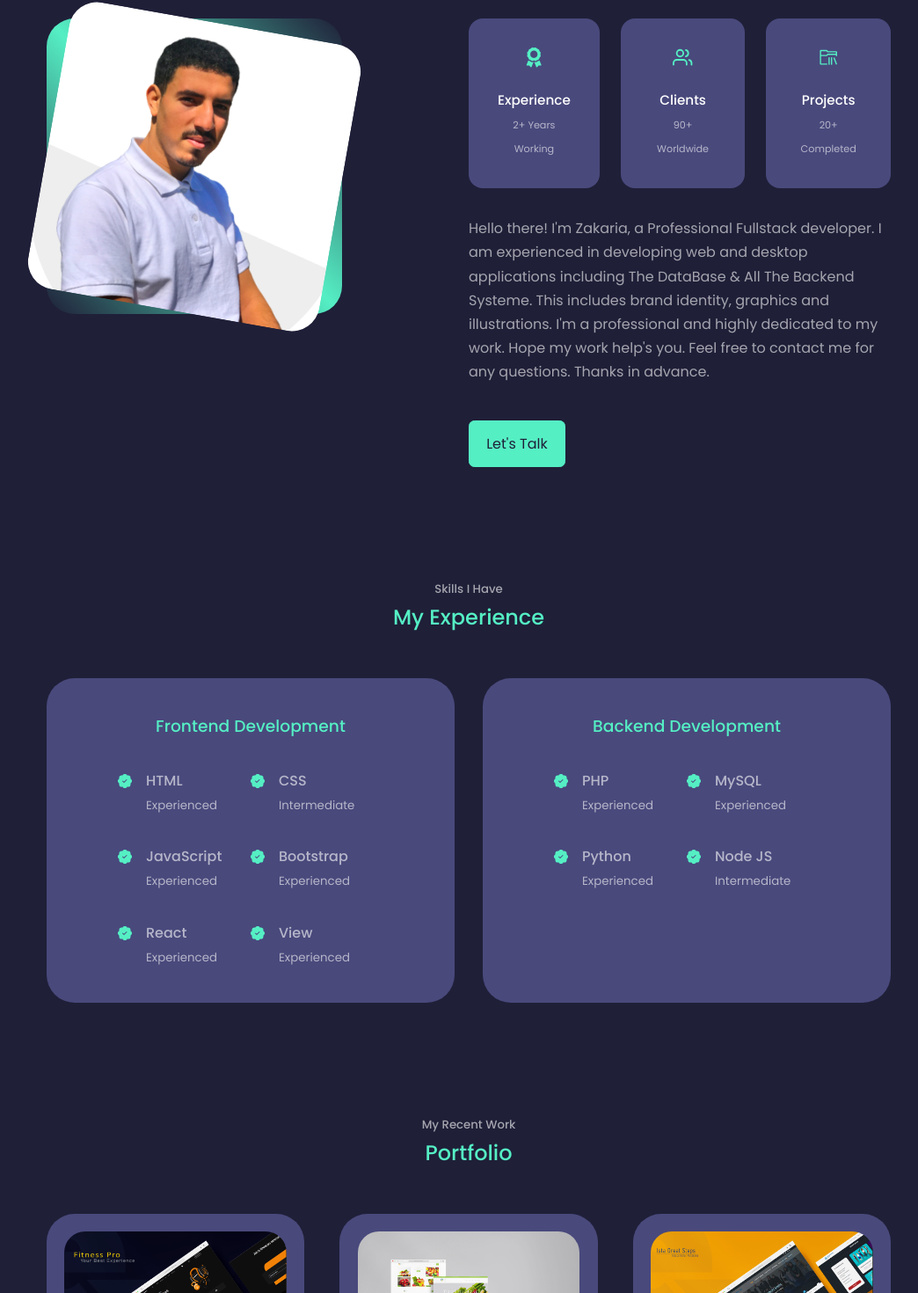
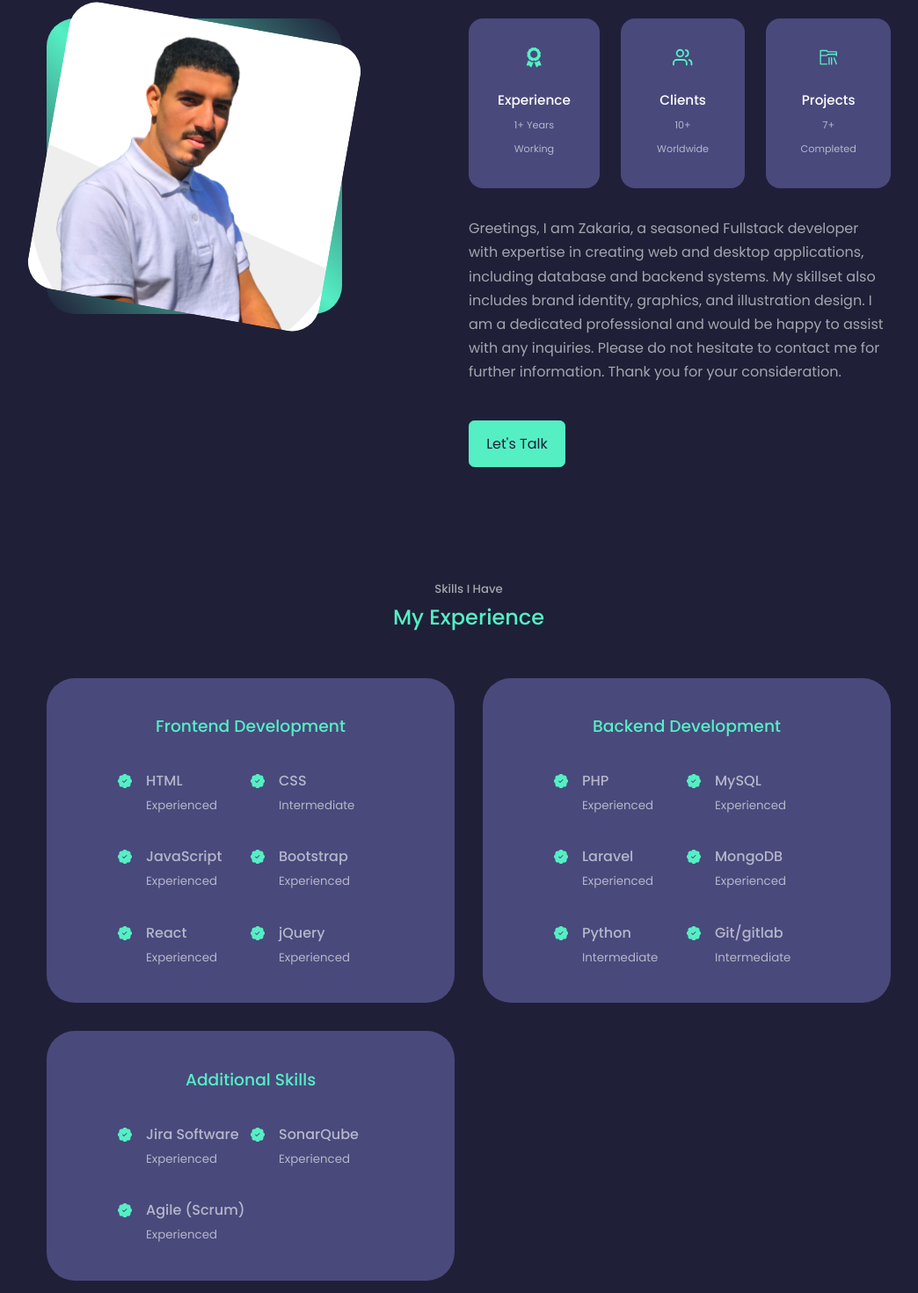
Before and after one commit to zakariaayadportfolio/ayadzakaria, a React (Create React App) app: page / in a window 1280 px wide. Shown: the part 1018-2488 px from the top of the page at 88% size, without its empty margins (107-1151 px from the left). Built offline with nearby package versions, Linux system fonts and the light colour scheme.

Commit message:
adding additional skills

```diff
--- a/src/components/about/About.jsx
+++ b/src/components/about/About.jsx
@@ -1,63 +1,62 @@
-import React from 'react'
-import './about.css'
-import ME from '../../assets/about-Pic.png'
-import {FaAward} from 'react-icons/fa'
-import {FiUsers} from 'react-icons/fi'
-import {VscFolderLibrary} from 'react-icons/vsc'
-
+import React from "react";
+import "./about.css";
+import ME from "../../assets/about-Pic.png";
+import { FaAward } from "react-icons/fa";
+import { FiUsers } from "react-icons/fi";
+import { VscFolderLibrary } from "react-icons/vsc";
 
 const About = () => {
   return (
-    <section id='about' >
+    <section id="about">
       <h5> Get To Know</h5>
       <h2> About Me</h2>
 
-
-      <div className='container about__container'>
+      <div className="container about__container">
         <div className="about__me">
           <div className="about__me-image">
-            <img src={ME} alt='About Image' />
+            <img src={ME} alt="About Image" />
           </div>
         </div>
 
         <div className="about__content">
           <div className="about__cards">
-            <article className='about__card'>
-              <FaAward  className='about__icon'/>
+            <article className="about__card">
+              <FaAward className="about__icon" />
               <h5>Experience</h5>
-              <small> 2+ Years Working</small>
+              <small> 1+ Years Working</small>
             </article>
 
-
-            <article className='about__card'>
-              <FiUsers  className='about__icon'/>
+            <article className="about__card">
+              <FiUsers className="about__icon" />
               <h5>Clients</h5>
-              <small> 90+ Worldwide</small>
+              <small> 10+ Worldwide</small>
             </article>
 
-
-
-            <article className='about__card'>
-              <VscFolderLibrary  className='about__icon'/>
+            <article className="about__card">
+              <VscFolderLibrary className="about__icon" />
               <h5>Projects</h5>
-              <small> 20+ Completed</small>
+              <small> 7+ Completed</small>
             </article>
           </div>
 
           <p>
-           Hello there! I'm Zakaria, a Professional Fullstack developer.
-           I am experienced in developing web and desktop applications including The DataBase & All The Backend Systeme.
-           This includes brand identity, graphics and illustrations.
-           I'm a professional and highly dedicated to my work.
-           Hope my work help's you. Feel free to contact me for any questions. Thanks in advance.
+            Greetings, I am Zakaria, a seasoned Fullstack developer with
+            expertise in creating web and desktop applications, including
+            database and backend systems. My skillset also includes brand
+            identity, graphics, and illustration design. I am a dedicated
+            professional and would be happy to assist with any inquiries. Please
+            do not hesitate to contact me for further information. Thank you for
+            your consideration.
           </p>
 
-          <a href='#contact' className='btn btn-primary'> Let's Talk</a>
-          </div>
-
+          <a href="#contact" className="btn btn-primary">
+            {" "}
+            Let's Talk
+          </a>
+        </div>
       </div>
     </section>
-  )
-}
+  );
+};
 
-export default About
+export default About;
--- a/src/components/contact/contact.jsx
+++ b/src/components/contact/contact.jsx
@@ -58,7 +58,7 @@ const contact = () => {
         <form ref={form} onSubmit={sendEmail}>
           <input type="text" name='name' placeholder='Your Full Name' required />
           <input type="email" name='email' placeholder='Your Email' required />
-          <textarea name="message" rows="7" placeholder='Type Your Message ...' required></textarea>
+          <textarea name="message" rows="16" placeholder='Type Your Message ...' required></textarea>
           <button className='btn btn-primary' type='submit'> Send Message </button>
         </form>
       </div>
--- a/src/components/experience/experience.jsx
+++ b/src/components/experience/experience.jsx
@@ -1,113 +1,154 @@
-import React from 'react'
-import './experience.css'
-import {BsPatchCheckFill} from 'react-icons/bs'
+import React from "react";
+import "./experience.css";
+import { BsPatchCheckFill } from "react-icons/bs";
 const experience = () => {
   return (
-    <section id='experience'>
+    <section id="experience">
       <h5> Skills I Have </h5>
       <h2> My Experience </h2>
 
       <div className="container experience__container">
         <div className="experience__frontend">
-
           <h3> Frontend Development</h3>
           <div className="experience__content">
             <artical className="experience__details">
-              <BsPatchCheckFill className='experience__details-icon' />
+              <BsPatchCheckFill className="experience__details-icon" />
               <div>
                 <h4> HTML </h4>
-                <small className='text-light'> Experienced </small>
+                <small className="text-light"> Experienced </small>
               </div>
             </artical>
 
             <artical className="experience__details">
-              <BsPatchCheckFill className='experience__details-icon' />
+              <BsPatchCheckFill className="experience__details-icon" />
               <div>
                 <h4> CSS </h4>
-               <small className='text-light'> Intermediate </small>
+                <small className="text-light"> Intermediate </small>
               </div>
             </artical>
 
             <artical className="experience__details">
-              <BsPatchCheckFill className='experience__details-icon'/>
+              <BsPatchCheckFill className="experience__details-icon" />
               <div>
                 <h4> JavaScript </h4>
-               <small className='text-light'> Experienced </small>
+                <small className="text-light"> Experienced </small>
               </div>
             </artical>
 
             <artical className="experience__details">
-              <BsPatchCheckFill className='experience__details-icon'/>
+              <BsPatchCheckFill className="experience__details-icon" />
               <div>
                 <h4> Bootstrap </h4>
-                <small className='text-light'> Experienced </small>
+                <small className="text-light"> Experienced </small>
               </div>
             </artical>
 
             <artical className="experience__details">
-              <BsPatchCheckFill className='experience__details-icon'/>
+              <BsPatchCheckFill className="experience__details-icon" />
               <div>
                 <h4> React </h4>
-                <small className='text-light'> Experienced </small>
+                <small className="text-light"> Experienced </small>
               </div>
             </artical>
 
             <artical className="experience__details">
-              <BsPatchCheckFill className='experience__details-icon'/>
+              <BsPatchCheckFill className="experience__details-icon" />
               <div>
-                <h4> View </h4>
-                <small className='text-light'> Experienced </small>
+                <h4> jQuery </h4>
+                <small className="text-light"> Experienced </small>
               </div>
             </artical>
-
           </div>
         </div>
 
         {/* END OF FRONTEND*/}
 
-
         <div className="experience__backend">
-
           <h3> Backend Development</h3>
           <div className="experience__content">
             <artical className="experience__details">
-              <BsPatchCheckFill className='experience__details-icon'/>
+              <BsPatchCheckFill className="experience__details-icon" />
               <div>
                 <h4> PHP </h4>
-                <small className='text-light'> Experienced </small>
+                <small className="text-light"> Experienced </small>
               </div>
             </artical>
 
             <artical className="experience__details">
-              <BsPatchCheckFill className='experience__details-icon'/>
+              <BsPatchCheckFill className="experience__details-icon" />
               <div>
                 <h4> MySQL </h4>
-                <small className='text-light'> Experienced  </small>
+                <small className="text-light"> Experienced </small>
               </div>
             </artical>
 
             <artical className="experience__details">
-              <BsPatchCheckFill className='experience__details-icon'/>
+              <BsPatchCheckFill className="experience__details-icon" />
               <div>
-                <h4> Python </h4>
-                <small className='text-light'> Experienced </small>
+                <h4> Laravel </h4>
+                <small className="text-light"> Experienced </small>
               </div>
             </artical>
 
             <artical className="experience__details">
-              <BsPatchCheckFill className='experience__details-icon'/>
+              <BsPatchCheckFill className="experience__details-icon" />
               <div>
-                <h4> Node JS </h4>
-                <small className='text-light'> Intermediate </small>
+                <h4> MongoDB </h4>
+                <small className="text-light"> Experienced </small>
+              </div>
+            </artical>
+
+            <artical className="experience__details">
+              <BsPatchCheckFill className="experience__details-icon" />
+              <div>
+                <h4> Python </h4>
+                <small className="text-light"> Intermediate </small>
+              </div>
+            </artical>
+
+            <artical className="experience__details">
+              <BsPatchCheckFill className="experience__details-icon" />
+              <div>
+                <h4> Git/gitlab </h4>
+                <small className="text-light"> Intermediate </small>
+              </div>
+            </artical>
+          </div>
+        </div>
+
+        {/* additional  */}
+        <div className="experience__backend">
+          <h3> Additional Skills</h3>
+          <div className="experience__content">
+            <artical className="experience__details">
+              <BsPatchCheckFill className="experience__details-icon" />
+              <div>
+                <h4> Jira Software</h4>
+                <small className="text-light"> Experienced </small>
+              </div>
+            </artical>
+
+            <artical className="experience__details">
+              <BsPatchCheckFill className="experience__details-icon" />
+              <div>
+                <h4> SonarQube </h4>
+                <small className="text-light"> Experienced </small>
+              </div>
+            </artical>
+
+            <artical className="experience__details">
+              <BsPatchCheckFill className="experience__details-icon" />
+              <div>
+                <h4> Agile (Scrum) </h4>
+                <small className="text-light"> Experienced </small>
               </div>
             </artical>
 
           </div>
         </div>
       </div>
+    </section>
+  );
+};
 
-    </section>
-  )
-}
-
-export default experience
+export default experience;
--- a/src/components/header/HeaderSocials.jsx
+++ b/src/components/header/HeaderSocials.jsx
@@ -1,17 +1,28 @@
-import React from 'react'
-import {BsLinkedin} from 'react-icons/bs'
-import {BsGithub} from 'react-icons/bs'
-import {FiDribbble} from 'react-icons/fi'
+import React from "react";
+import { BsLinkedin } from "react-icons/bs";
+import { BsGithub } from "react-icons/bs";
+import { FiDribbble } from "react-icons/fi";
 
 const HeaderSocials = () => {
   return (
-    <div className='header__socials'>
-        <a href='https://www.linkedin.com/in/ayad-zakaria-399150236/' target="_blank" > <BsLinkedin /> </a>
-        <a href='https://github.com/AyadZakaria' target="_blank" > <BsGithub /> </a>
-        <a href='https://dribbble.com/Ayad123' target="_blank" > <FiDribbble /> </a>
+    <div className="header__socials">
+      <a
+        href="https://www.linkedin.com/in/ayad-zakaria-399150236/"
+        target="_blank"
+      >
+        {" "}
+        <BsLinkedin />{" "}
+      </a>
+      <a href="https://github.com/AyadZakaria" target="_blank">
+        {" "}
+        <BsGithub />{" "}
+      </a>
+      <a href="https://dribbble.com/Ayad123" target="_blank">
+        {" "}
+        <FiDribbble />{" "}
+      </a>
+    </div>
+  );
+};
 
-    </div>
-  )
-}
-
-export default HeaderSocials
+export default HeaderSocials;
--- a/src/components/services/services.css
+++ /dev/null
@@ -1,73 +0,0 @@
-.sercives__container{
-    display: grid;
-    grid-template-columns: repeat(3, 1fr);
-    gap: 3rem;
-}
-
-.service{
-    background: var(--color-bg-variant);
-    border-radius: 0 0 2rem 2rem;
-    border: 1px solid var(--color-primary);
-    height: fit-content;
-    transition: var(--transition);
-}
-
-.service:hover{
-    background: transparent;
-    border-color: var(--color-primary-variant);
-    cursor: default;
-}
-
-.service__head{
-    background: var(--color-primary);
-    padding: 2rem;
-    border-radius: 0 0 2rem 2rem;
-    box-shadow: 0 2rem 1rem rgba(0, 0, 0, 0.1);
-}
-
-.service__head h3{
-    color: var(--color-bg);
-    font-size: 1rem;
-    text-align: center;
-}
-
-.service__list{
-    padding: 2rem;
-}
-
-.service__list li{
-    display: flex;
-    gap: 1rem;
-    margin-bottom: 0.8rem;
-}
-
-.service__list-icon{
-    color: var(--color-primary);
-    margin-top: 2px;
-}
-
-.service__list p{
-    font-size: 0.9rem;
-}
-
-/*======================MEDIUM DEVICES =================*/
-@media screen and (max-width: 1024px) {
-    .sercives__container{
-        grid-template-columns: 1fr 1fr ;
-        gap: 2rem;
-    }
-    .service{
-        height: auto;
-    }
-
-}
-
-/*======================SMALL DEVICES =================*/
-@media screen and (max-width: 600px) {
-    .sercives__container{
-        grid-template-columns: 1fr;
-        gap: 1.5rem;
-    }
-
-
-}
--- a/src/components/services/services.jsx
+++ /dev/null
@@ -1,152 +0,0 @@
-import React from 'react'
-import './services.css'
-import {BiCheck} from 'react-icons/bi'
-
-const services = () => {
-  return (
-    <section id='services'>
-      <h5> What I Offer </h5>
-      <h2> Services </h2>
-
-      <div className="container sercives__container">
-        <artical className="service">
-          <div className="service__head">
-            <h3> UI/UX Design</h3>
-          </div>
-
-          <ul className='service__list'>
-            <li>
-              <BiCheck className='service__list-icon' />
-              <p>
-                Lorem ipsum dolor sit amet consectetur.
-              </p>
-            </li>
-            <li>
-              <BiCheck className='service__list-icon' />
-              <p>
-                Lorem ipsum dolor sit amet consectetur.
-              </p>
-            </li>
-            <li>
-              <BiCheck className='service__list-icon' />
-              <p>
-                Lorem ipsum dolor sit amet consectetur.
-              </p>
-            </li>
-            <li>
-              <BiCheck className='service__list-icon' />
-              <p>
-                Lorem ipsum dolor sit amet consectetur.
-              </p>
-            </li>
-            <li>
-              <BiCheck className='service__list-icon' />
-              <p>
-                Lorem ipsum dolor sit amet consectetur.
-              </p>
-            </li>
-            <li>
-              <BiCheck className='service__list-icon' />
-              <p>
-                Lorem ipsum dolor sit amet consectetur.
-              </p>
-            </li>
-          </ul>
-        </artical>
-
-        {/* end of first service */}
-
-        <artical className="service">
-          <div className="service__head">
-            <h3> Web Developpement</h3>
-          </div>
-
-          <ul className='service__list'>
-            <li>
-              <BiCheck className='service__list-icon' />
-              <p>
-                Lorem ipsum dolor sit amet consectetur.
-              </p>
-            </li>
-            <li>
-              <BiCheck className='service__list-icon' />
-              <p>
-                Lorem ipsum dolor sit amet consectetur.
-              </p>
-            </li>
-            <li>
-              <BiCheck className='service__list-icon' />
-              <p>
-                Lorem ipsum dolor sit amet consectetur.
-              </p>
-            </li>
-            <li>
-              <BiCheck className='service__list-icon' />
-              <p>
-                Lorem ipsum dolor sit amet consectetur.
-              </p>
-            </li>
-            <li>
-              <BiCheck className='service__list-icon' />
-              <p>
-                Lorem ipsum dolor sit amet consectetur.
-              </p>
-            </li>
-          </ul>
-        </artical>
-
-        {/* end of Second service */}
-
-        <artical className="service">
-          <div className="service__head">
-            <h3> Content Creation</h3>
-          </div>
-
-          <ul className='service__list'>
-            <li>
-              <BiCheck className='service__list-icon' />
-              <p>
-                Lorem ipsum dolor sit amet consectetur.
-              </p>
-            </li>
-            <li>
-              <BiCheck className='service__list-icon' />
-              <p>
-                Lorem ipsum dolor sit amet consectetur.
-              </p>
-            </li>
-            <li>
-              <BiCheck className='service__list-icon' />
-              <p>
-                Lorem ipsum dolor sit amet consectetur.
-              </p>
-            </li>
-            <li>
-              <BiCheck className='service__list-icon' />
-              <p>
-                Lorem ipsum dolor sit amet consectetur.
-              </p>
-            </li>
-            <li>
-              <BiCheck className='service__list-icon' />
-              <p>
-                Lorem ipsum dolor sit amet consectetur.
-              </p>
-            </li>
-            <li>
-              <BiCheck className='service__list-icon' />
-              <p>
-                Lorem ipsum dolor sit amet consectetur.
-              </p>
-            </li>
-          </ul>
-        </artical>
-
-        {/* end of third service */}
-
-      </div>
-    </section>
-  )
-}
-
-export default services
```
Also changed, not shown: src/App.jsx (+12 -15 lines). Lines whose indentation alone changed are shown as unchanged.
